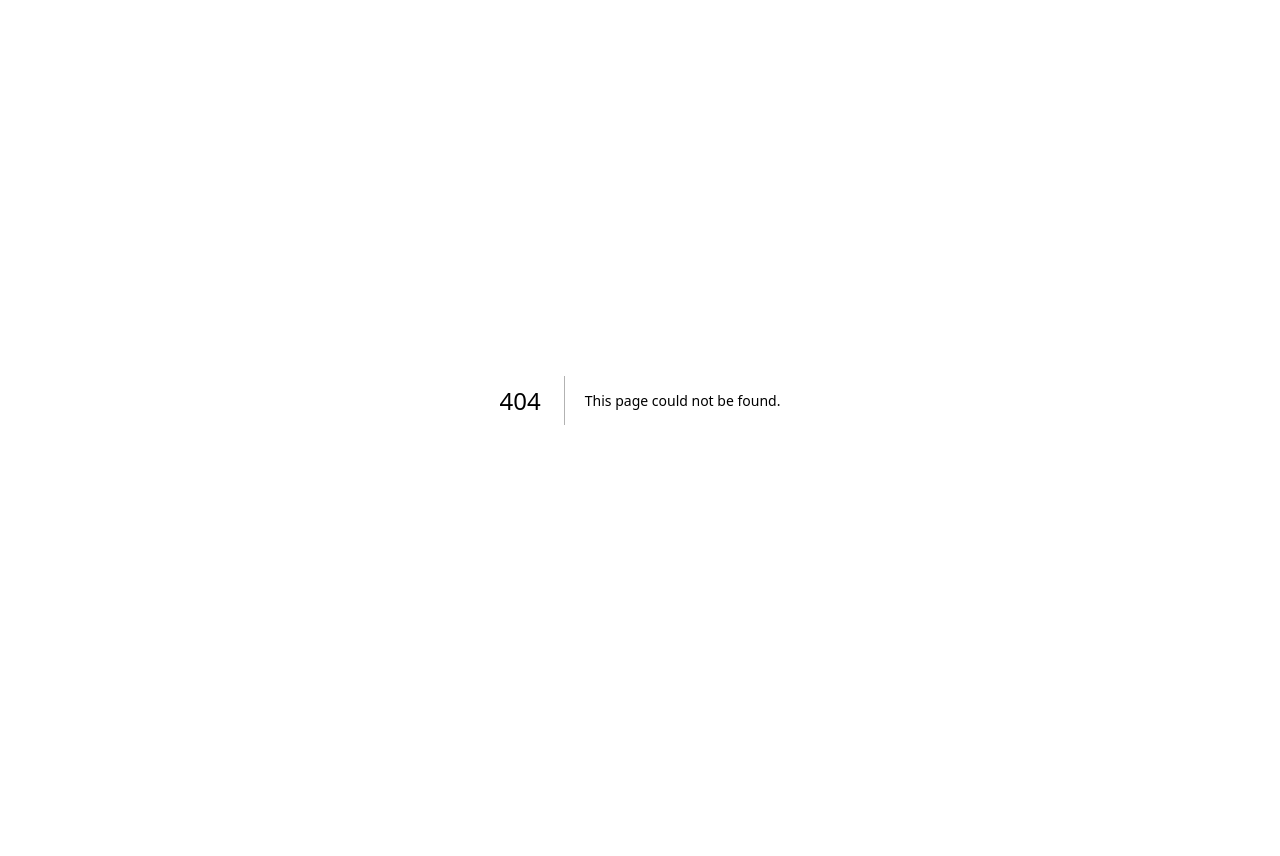
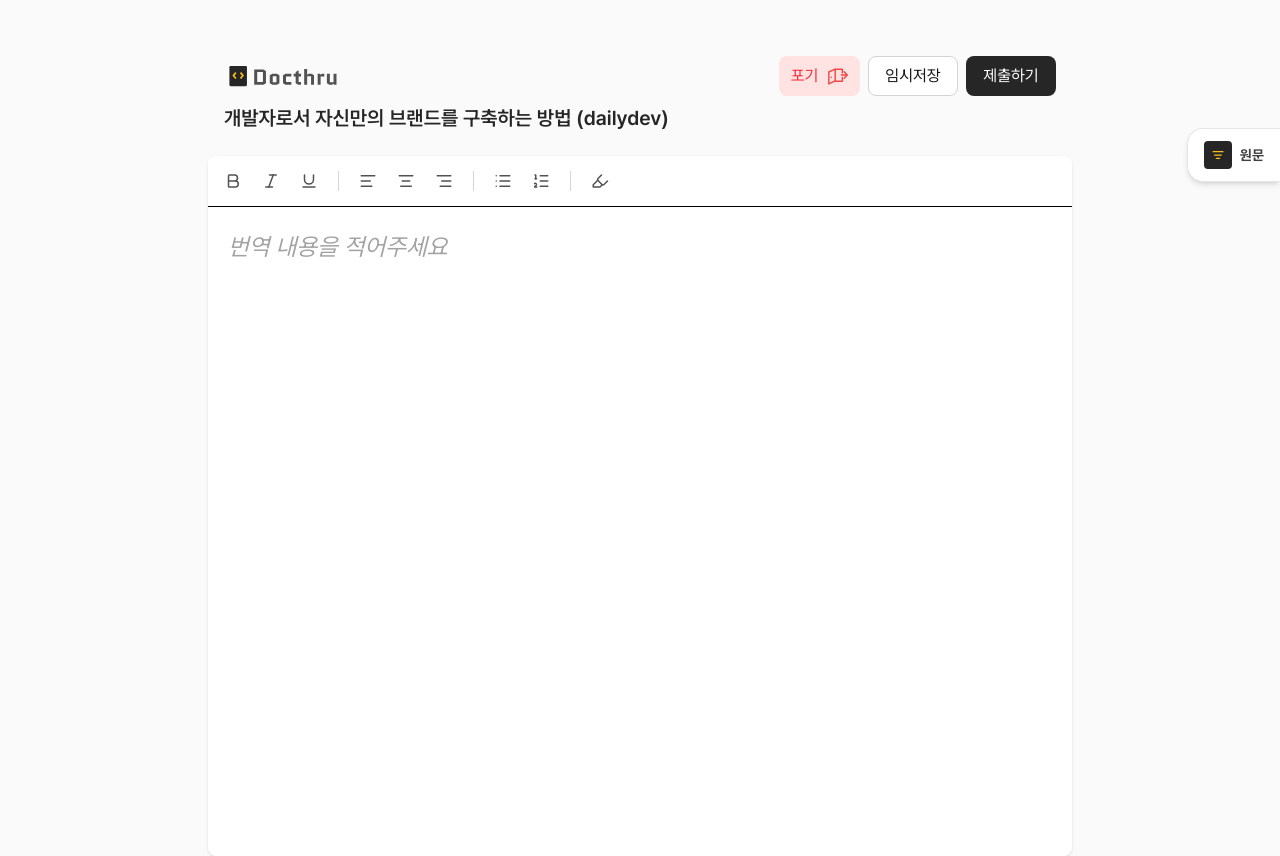
Before and after one commit to FS9Team32/fs9-docthru-team32-fe, a Next.js app: page /challenge/1/editor in a window 1280 px wide. Before the commit this address had no page. Before the commit the page ends 800 px from the top, so only its background shows below. Built offline with nearby package versions, Linux system fonts and the light colour scheme.

Commit message:
feat: complete translation page

```diff
--- /dev/null
+++ b/src/app/(editor)/challenge/[id]/editor/page.jsx
@@ -0,0 +1,205 @@
+'use client';
+
+import { useState, useEffect } from 'react';
+import { useParams } from 'next/navigation';
+import Image from 'next/image';
+import RichEditor from './_component/RichEditor';
+import LoadAlert from './_component/LoadAlert';
+import Header from './_component/EditorHeader';
+import SaveListModal from './_component/SaveListModal';
+import OpenOriginal from './_component/OpenOriginal';
+import listImg from '@/assets/icon_list.svg';
+
+const STORAGE_KEY = 'challenge_draft_content';
+
+const MOCK_DB = {
+  1: {
+    id: '1',
+    title: '개발자로서 자신만의 브랜드를 구축하는 방법 (dailydev)',
+    originalLink:
+      'https://inpa.tistory.com/entry/JS-%F0%9F%93%9A-windowopen-%EC%A0%95%EB%A6%AC#%E2%80%8Bwindow.open_%EC%9D%B8%EC%88%98_%EC%A0%95%EB%A6%AC',
+  },
+  2: {
+    id: '2',
+    title: '2222',
+    originalLink:
+      'https://inpa.tistory.com/entry/JS-%F0%9F%93%9A-windowopen-%EC%A0%95%EB%A6%AC#%E2%80%8Bwindow.open_%EC%9D%B8%EC%88%98_%EC%A0%95%EB%A6%AC',
+  },
+  3: {
+    id: '3',
+    title: '3333',
+    originalLink:
+      'https://inpa.tistory.com/entry/JS-%F0%9F%93%9A-windowopen-%EC%A0%95%EB%A6%AC#%E2%80%8Bwindow.open_%EC%9D%B8%EC%88%98_%EC%A0%95%EB%A6%AC',
+  },
+};
+
+const fetchChallengeInfo = async (id) => {
+  return new Promise((resolve) => {
+    setTimeout(() => {
+      const data = MOCK_DB[id];
+      resolve(data || { id, title: 'Unknown', originalLink: '' });
+    }, 500);
+  });
+};
+
+export default function ChallengeEditor() {
+  const params = useParams();
+  const challengeId = params?.id;
+
+  const [originalLink, setOriginalLink] = useState('');
+  const [showOriginal, setShowOriginal] = useState(false);
+
+  const [content, setContent] = useState('');
+  const [challengeTitle, setChallengeTitle] = useState('');
+
+  const [showLoadAlert, setShowLoadAlert] = useState(false);
+  const [showListModal, setShowListModal] = useState(false);
+  const [drafts, setDrafts] = useState([]);
+
+  useEffect(() => {
+    const getTitle = async () => {
+      if (challengeId) {
+        try {
+          const data = await fetchChallengeInfo(challengeId);
+          setChallengeTitle(data.title);
+          setOriginalLink(data.originalLink);
+        } catch (error) {
+          console.error(error);
+        }
+      }
+    };
+    getTitle();
+  }, [challengeId]);
+
+  useEffect(() => {
+    const savedData = localStorage.getItem(STORAGE_KEY);
+    if (savedData) {
+      const timer = setTimeout(() => {
+        const savedData = localStorage.getItem(STORAGE_KEY);
+        if (savedData) {
+          const parsedData = JSON.parse(savedData);
+          if (Array.isArray(parsedData) && parsedData.length > 0) {
+            setDrafts(parsedData);
+            setShowLoadAlert(true);
+          }
+        }
+      }, 0);
+    }
+
+    return () => clearTimeout(timer);
+  }, []);
+
+  const handleSaveDraft = () => {
+    if (!content || content === '<p></p>') {
+      alert('내용이 비어있습니다.');
+      return;
+    }
+
+    const newDraft = {
+      id: Date.now(),
+      challengeId: challengeId,
+      title: challengeTitle,
+      content: content,
+      date: new Date().toLocaleString(),
+    };
+
+    const updatedDrafts = [newDraft, ...drafts];
+    setDrafts(updatedDrafts);
+    localStorage.setItem(STORAGE_KEY, JSON.stringify(updatedDrafts));
+    alert('임시 저장되었습니다!');
+  };
+
+  const handleConfirmAlert = () => {
+    setShowLoadAlert(false);
+    setShowListModal(true);
+  };
+
+  const handleSelectDraft = (draft) => {
+    if (confirm('현재 작성 중인 내용이 사라집니다. 불러오시겠습니까?')) {
+      setContent(draft.content);
+      setShowListModal(false);
+    }
+  };
+
+  const handleDeleteDraft = (e, id) => {
+    e.stopPropagation();
+    if (confirm('삭제하시겠습니까?')) {
+      const updatedDrafts = drafts.filter((item) => item.id !== id);
+      setDrafts(updatedDrafts);
+      localStorage.setItem(STORAGE_KEY, JSON.stringify(updatedDrafts));
+    }
+  };
+
+  const handleSubmit = () => {
+    if (!content) {
+      alert('내용을 입력해주세요.');
+      return;
+    }
+    // 차후 제출하기 구현
+    localStorage.removeItem(STORAGE_KEY);
+    window.location.href = '/challenge';
+  };
+
+  const handleCancel = () => {
+    if (confirm('작성을 취소하시겠습니까?')) {
+      setContent('');
+      window.location.href = '/challenge';
+    }
+  };
+
+  return (
+    <div className="relative w-full min-h-screen bg-gray-50 flex flex-col overflow-x-hidden">
+      <div
+        className={`flex flex-col transition-all ${
+          showOriginal
+            ? 'w-3/5 ml-0 mr-auto px-6'
+            : 'w-full max-w-4xl mx-auto px-4'
+        }`}
+      >
+        <Header
+          title={challengeTitle}
+          onSave={handleSaveDraft}
+          onSubmit={handleSubmit}
+          onCancel={handleCancel}
+        />
+
+        <div className="w-full flex flex-col bg-white rounded-lg shadow-sm overflow-hidden min-h-[calc(100vh-100px)]">
+          <RichEditor content={content} onChange={setContent} />
+        </div>
+      </div>
+
+      {showLoadAlert && (
+        <LoadAlert
+          onConfirm={handleConfirmAlert}
+          onClose={() => setShowLoadAlert(false)}
+        />
+      )}
+
+      {!showOriginal && (
+        <button
+          onClick={() => setShowOriginal(true)}
+          className="fixed top-32 right-0 z-40 bg-white border border-gray-200 border-r-0 shadow-md py-3 px-4 rounded-l-2xl flex items-center gap-2 hover:bg-gray-50 hover:pl-5 transition-all group"
+        >
+          <div className="bg-gray-800 text-white p-1 rounded">
+            <Image src={listImg} alt="list" width={20} height={20} />
+          </div>
+          <span className="font-bold text-sm text-gray-700">원문</span>
+        </button>
+      )}
+
+      <OpenOriginal
+        isOpen={showOriginal}
+        link={originalLink}
+        onClose={() => setShowOriginal(false)}
+      />
+
+      <SaveListModal
+        isOpen={showListModal}
+        onClose={() => setShowListModal(false)}
+        drafts={drafts}
+        onSelect={handleSelectDraft}
+        onDelete={handleDeleteDraft}
+      />
+    </div>
+  );
+}
```
